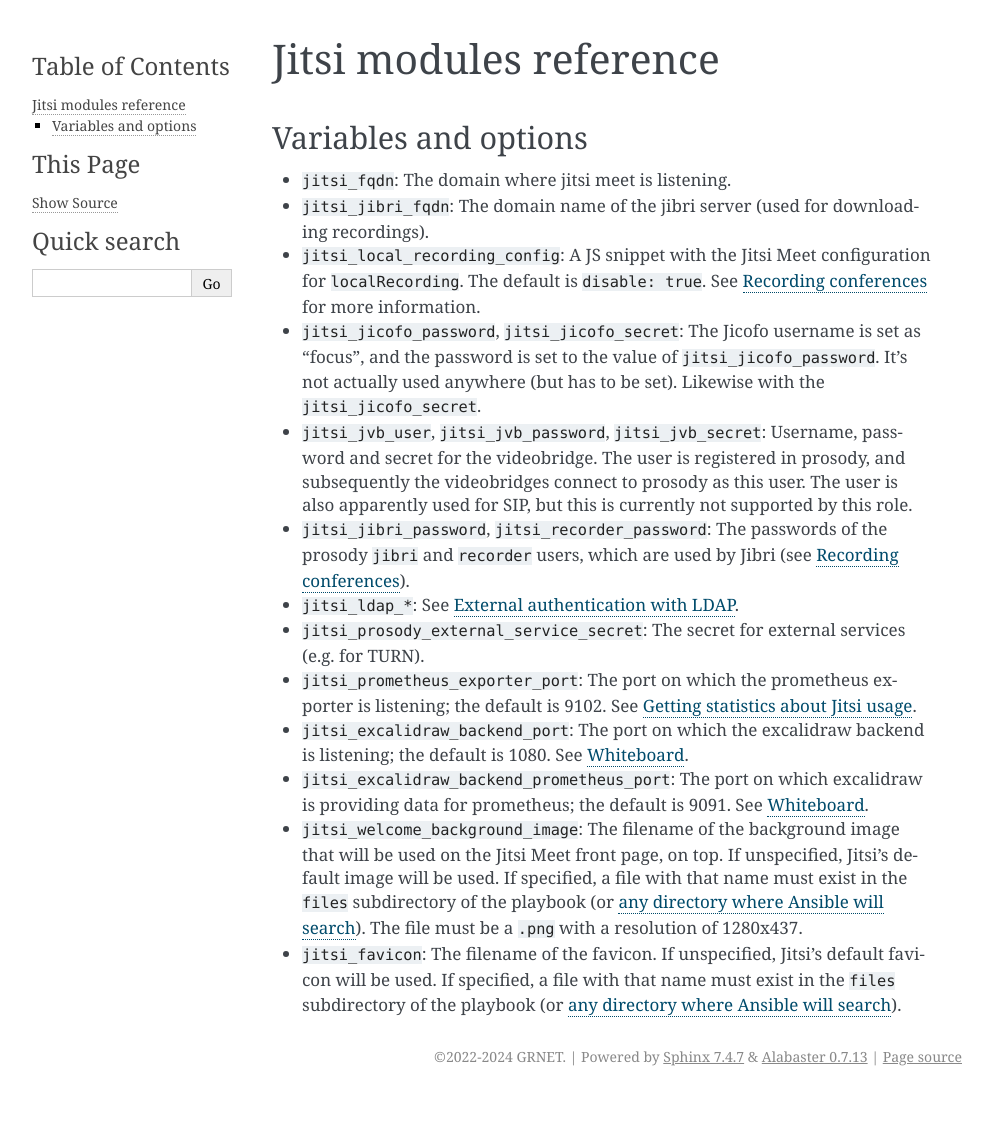
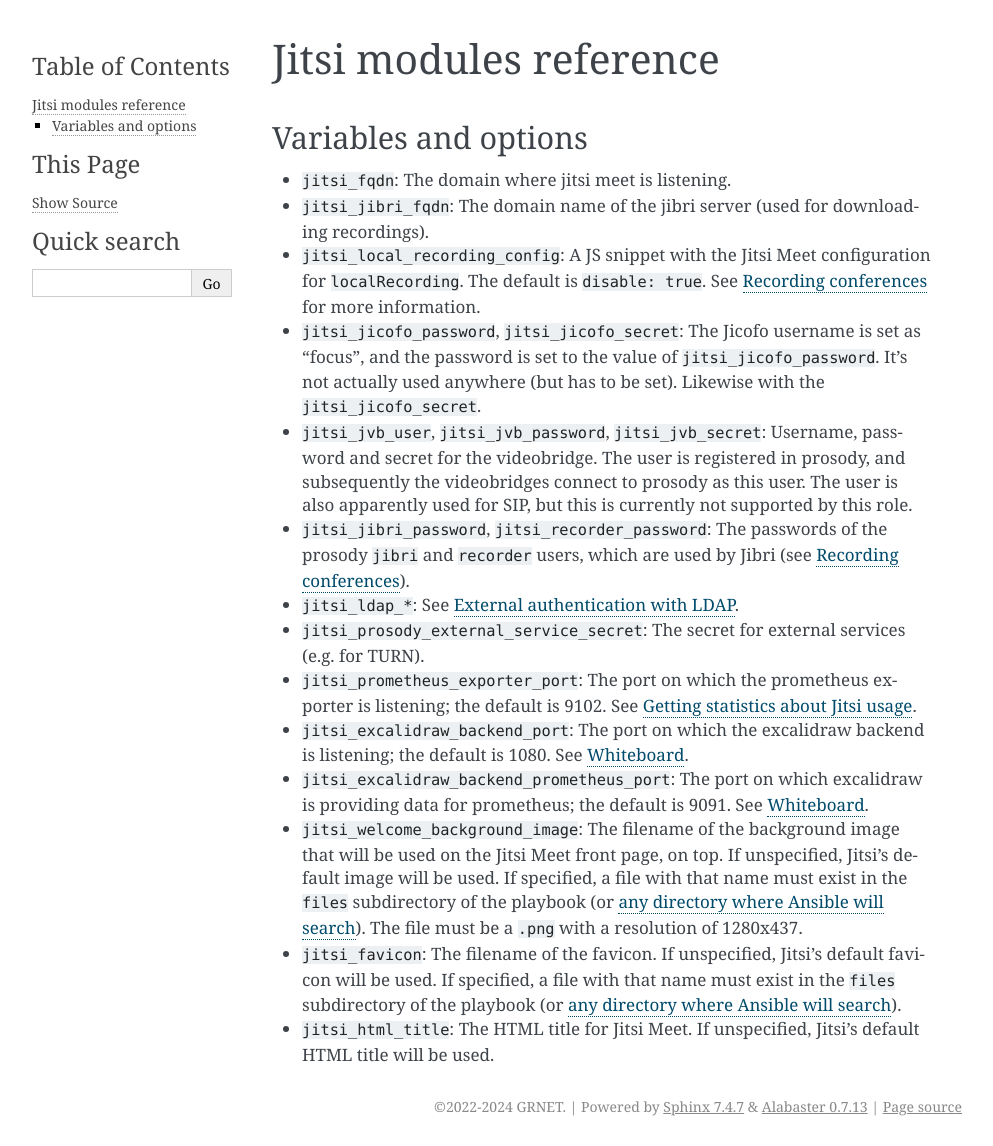
Before and after one commit to grnet/team-collaboration-toolkit, a Sphinx documentation site: the page built from docs/jitsi/reference.rst, in a window 1280 px wide. Shown: the whole page, without its empty margins (148-1141 px from the left). Built offline with Sphinx 7.4.7, drawn with Linux system fonts in a browser that asks for light colours; before the commit the page ends 1096 px from its top, so only the background shows below that.

Commit message:
Make Jitsi Meet HTML title customizable

```diff
--- a/docs/jitsi/reference.rst
+++ b/docs/jitsi/reference.rst
@@ -47,5 +47,7 @@ Variables and options
   Jitsi's default favicon will be used. If specified, a file
   with that name must exist in the ``files`` subdirectory of the
   playbook (or `any directory where Ansible will search`_).
+- ``jitsi_html_title``: The HTML title for Jitsi Meet. If unspecified,
+  Jitsi's default HTML title will be used.
 
 .. _any directory where Ansible will search: https://docs.ansible.com/ansible/latest/playbook_guide/playbook_pathing.html#resolving-local-relative-paths
```
Also changed, not shown: 1 other file.
